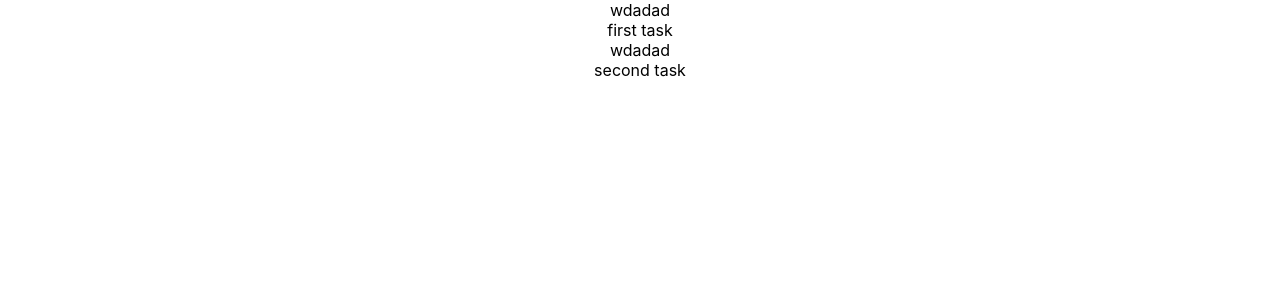
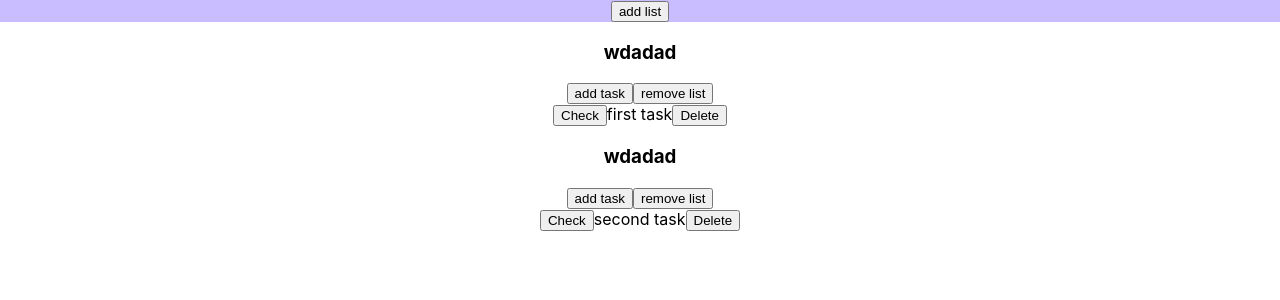
Before and after one commit to Seothp/trello, a React (Create React App) app: page / in a window 1280 px wide. Shown: the top 300 px of the page. Built offline with nearby package versions, Linux system fonts and the light colour scheme.

Commit message:
create todo-item component

```diff
--- a/package.json
+++ b/package.json
@@ -6,6 +6,8 @@
     "@testing-library/jest-dom": "^4.2.4",
     "@testing-library/react": "^9.4.0",
     "@testing-library/user-event": "^7.2.1",
+    "classnames": "^2.2.6",
+    "prop-types": "^15.7.2",
     "react": "^16.12.0",
     "react-dom": "^16.12.0",
     "react-scripts": "3.3.0"
--- /dev/null
+++ b/src/components/todo-header/todo-header.css
@@ -0,0 +1,3 @@
+.to-do-header {
+    background-color: #C9BDFF;
+}
--- /dev/null
+++ b/src/components/todo-header/todo-header.jsx
@@ -0,0 +1,14 @@
+import React from 'react';
+
+import './todo-header.css'
+
+const Header = ({children}) => {
+    return (
+        <div className="to-do-header">
+            {children}
+        </div>
+
+    )
+}
+
+export default Header;
--- /dev/null
+++ b/src/components/todo-item/todo-item.css
@@ -0,0 +1,3 @@
+.to-do-item.checked {
+    background-color: #cdcdcd;
+}
--- /dev/null
+++ b/src/components/todo-item/todo-item.jsx
@@ -0,0 +1,31 @@
+import React from 'react';
+import classNames from 'classnames'
+import PropTypes from 'prop-types'
+
+import './todo-item.css'
+
+const ToDoItem = ({title, id, checked, checkTask, removeTask}) => {
+    const classes = classNames(
+        'to-do-item',
+        { checked }
+    )
+
+    return (
+        <div className={classes}>
+            <button className="to-do-item-check" onClick={() => checkTask(id)}>Check</button>
+            {title}
+            <button className="to-do-item-delete" onClick={() => removeTask(id)}>Delete</button>
+        </div>
+    )
+}
+
+ToDoItem.propTypes = {
+    id: PropTypes.number.isRequired,
+    title: PropTypes.string,
+}
+
+ToDoItem.defaultProps = {
+    title: 'Title'
+}
+
+export default ToDoItem;
--- /dev/null
+++ b/src/components/todo-list/todo-list.jsx
@@ -0,0 +1,25 @@
+import React from 'react';
+
+import ToDoItem from '../todo-item/todo-item'
+
+const ToDoList = ({listId, title, tasks, addTask, removeTask, removeList, checkTask, ...attrs}) => {
+    return (
+        <div className="to-do-list" key={listId} {...attrs}>
+            <h3 className="to-do-list-title">{title}</h3>
+            <button className="to-do-add-task" onClick={() => {addTask({id: new Date().getTime(), listId: listId, title: 'test task'})}}>add task</button>
+            <button className="to-do-remove-list" onClick={() => removeList(listId)}>remove list</button>
+            {tasks.filter((task) => task.listId === listId).map(({id, title, checked}) => (
+                <ToDoItem
+                id={id}
+                title={title}
+                key={id}
+                checked={checked}
+                removeTask={removeTask}
+                checkTask={checkTask}
+                />
+            ))}
+        </div>
+    )
+}
+
+export default ToDoList;
--- a/src/components/todo/todo.jsx
+++ b/src/components/todo/todo.jsx
@@ -1,4 +1,7 @@
 import React, { Component } from 'react';
+
+import ToDoList from '../todo-list/todo-list'
+import Header from '../todo-header/todo-header'
 
 class ToDo extends Component {
     constructor(props) {
@@ -18,24 +21,76 @@ class ToDo extends Component {
                     id: 1,
                     listId: 12312312,
                     title: 'first task',
+                    checked: false,
                 }, {
                     id: 2,
                     listId: 12312399,
                     title: 'second task',
+                    checked: false,
                 }
             ],
         }
     }
+    addList() {
+        this.setState({
+            lists: [...this.state.lists, {
+                listId: new Date().getTime(),
+                title: 'new list',
+            }]
+        })
+    }
+
+    removeList(listId) {
+        this.setState({
+            lists: this.state.lists.filter((item) => item.listId !== listId)
+        })
+    }
+
+    removeTask(id) {
+        this.setState({
+            tasks: this.state.tasks.filter((item) => item.id !== id)
+        })
+    }
+
+    addTask({id, listId, title}) {
+        this.setState({
+            tasks: [...this.state.tasks, {
+                id,
+                listId,
+                title,
+                checked: false,
+            }]
+        })
+        console.log(this.state.tasks)
+    }
+
+    checkTask(id) {
+        const mappedTasks = this.state.tasks.map((item) => {
+            return item.id === id ? {...item, checked: !item.checked} : item;
+        })
+        this.setState({
+            tasks: mappedTasks,
+        })
+    }
     render() {
+        const { tasks, lists } = this.state
         return (
             <div className="to-do-app" onClick={this.incCount}>
+                <Header>
+                    <button className="to-do-add-list" onClick={() => this.addList()}>add list</button>
+                </Header>
                 {this.state.lists.map(({listId, title}) => (
-                    <div className="to-do-list" key={listId}>
-                        {title}
-                        {this.state.tasks.filter((task) => task.listId === listId).map(({id, title})=>(
-                            <div className="to-do-item" key={id} >{title}</div>
-                        ))}
-                    </div>
+                    <ToDoList
+                    key={listId}
+                    listId={listId}
+                    title={title}
+                    tasks={tasks}
+                    lists={lists}
+                    addTask={this.addTask.bind(this)}
+                    checkTask={this.checkTask.bind(this)}
+                    removeTask={this.removeTask.bind(this)}
+                    removeList={this.removeList.bind(this)}
+                    />
                 ))}
             </div>
         )
```
Also changed, not shown: 1 other file (tests, documents, lock files or other folders).
